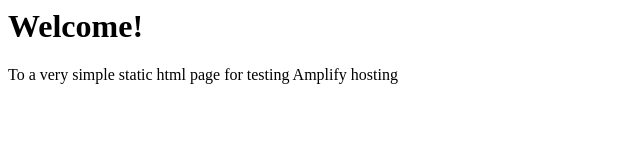
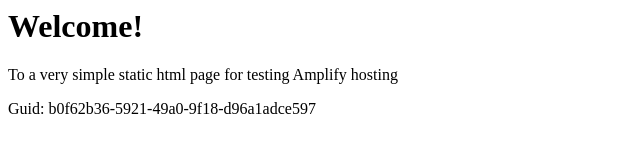
Before and after one commit to aws-aemilia-gru/Github-PR-Commit-Integration-Test-DoNotTouch-GithubWebhookPreviewCanaryTest-v1-prod-sa-east-1, a website: page src/index.html in a window 1280 px wide. Shown: the whole page, without its empty margins (0-640 px from the left). Drawn offline with Linux system fonts and the light colour scheme.

Commit message:
commit from integ tests

```diff
--- a/src/index.html
+++ b/src/index.html
@@ -1,3 +1,5 @@
+
+
 <html lang="en">
 
 <head>
@@ -10,6 +12,6 @@
 <body>
     <h1>Welcome!</h1>
     <p>To a very simple static html page for testing Amplify hosting</p>
-</body>
+    <p>Guid: b0f62b36-5921-49a0-9f18-d96a1adce597</p></body>
 
 </html>
```
